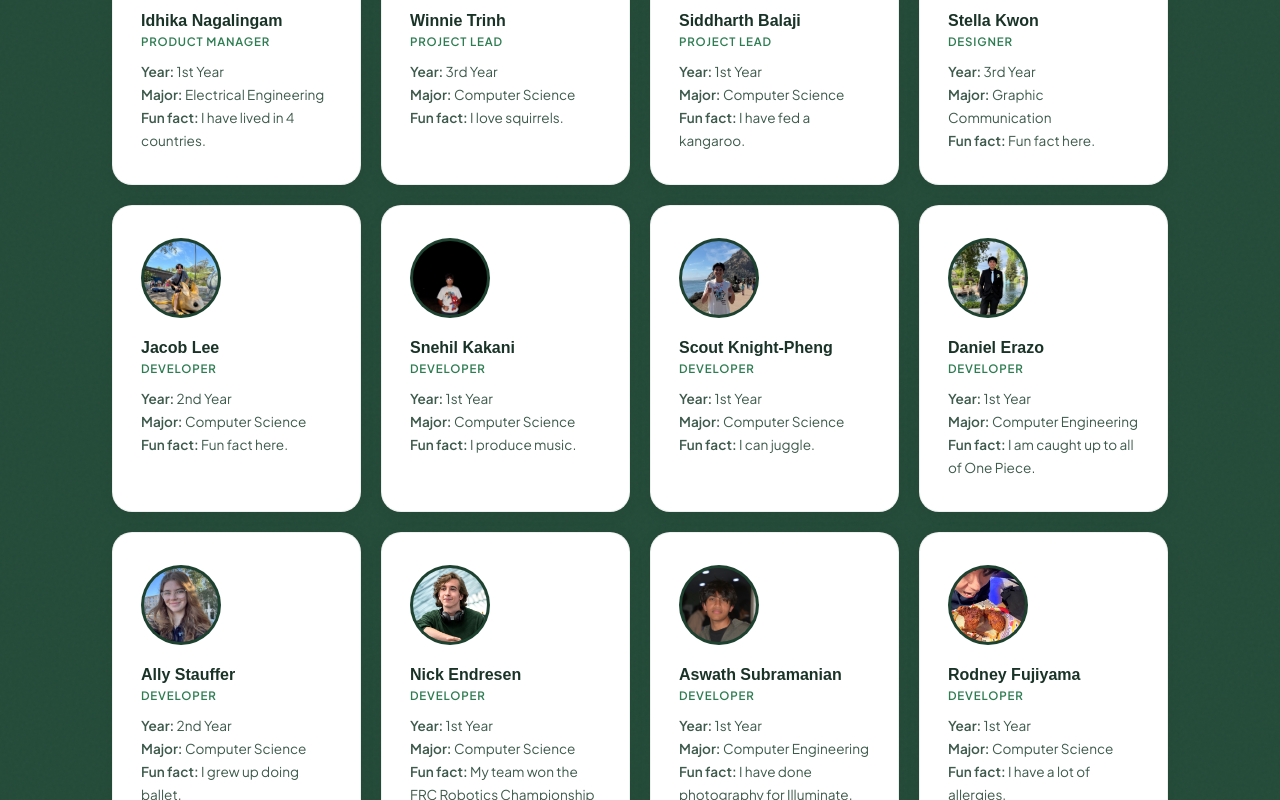
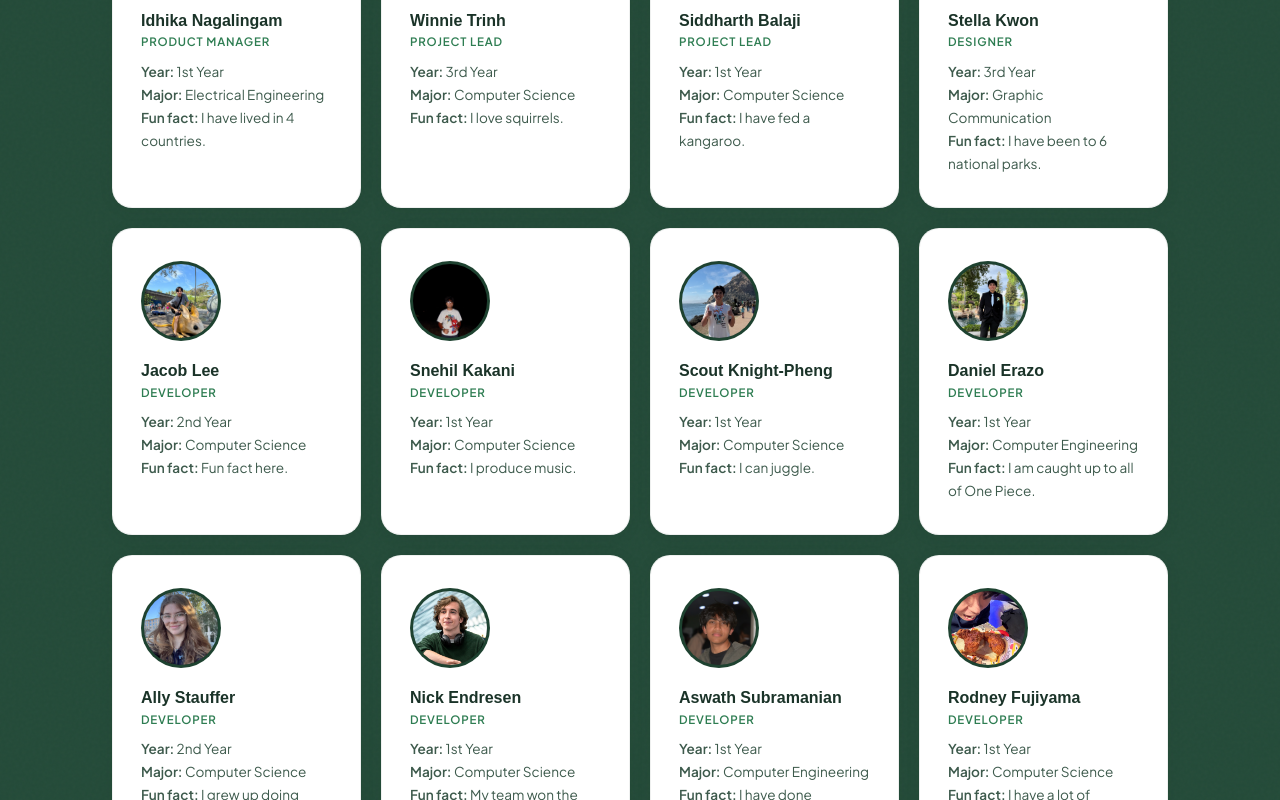
Before and after one commit to codebox-calpoly/Mustang-Maps-Landing-Page, a React (Create React App) app in the folder my-app/: page / in a window 1280 px wide. Shown: the part 2980-3780 px from the top of the page. Built offline with nearby package versions, Linux system fonts and the light colour scheme.

Commit message:
added stella's info

```diff
--- a/my-app/src/App.js
+++ b/my-app/src/App.js
@@ -98,7 +98,7 @@ const TEAM = [
     role: 'Designer',
     year: '3rd Year',
     major: 'Graphic Communication',
-    funFact: 'Fun fact here.',
+    funFact: 'I have been to 6 national parks.',
   },
   {
     photo: '/jacob.png',
```
